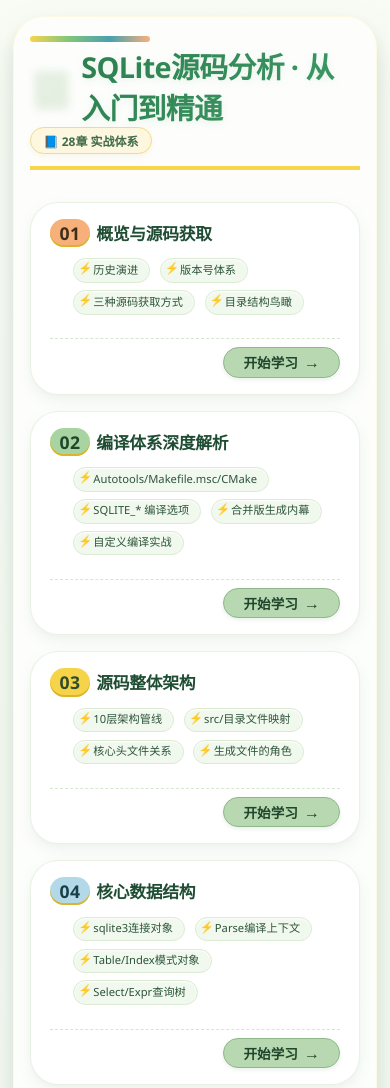
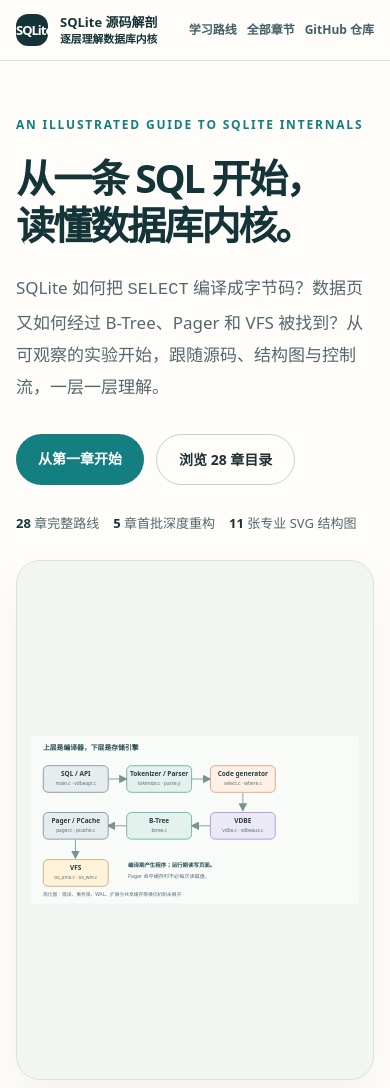
Before and after one commit to 1998x-stack/sqlite-source-analysis-tutorial, a plain HTML site: page index.html in a window 390 px wide. Shown: the top 1088 px of the page. Drawn offline with Linux system fonts and the light colour scheme; files that its build step writes are made by us from their sources.

Commit message:
feat: redesign GitHub Pages landing with study paths and accessible chapter search

```diff
--- a/index.html
+++ b/index.html
@@ -1,370 +1,43 @@
-<!DOCTYPE html>
-<html lang="zh-CN">
-<head>
-    <meta charset="UTF-8">
-    <meta name="viewport" content="width=device-width, initial-scale=1.0, maximum-scale=1.5, user-scalable=yes">
-    <title>课程目录</title>
-    <link rel="stylesheet" href="theme.css">
-    <style>
-        * { margin: 0; padding: 0; box-sizing: border-box; }
-
-        body {
-            background: linear-gradient(145deg, #f9fcf5 0%, #e8f3e8 100%);
-            font-family: 'Segoe UI', 'PingFang SC', Roboto, 'Helvetica Neue', system-ui, -apple-system, sans-serif;
-            padding: 2rem 1.5rem 1rem;
-            min-height: 100vh;
-            display: flex;
-            flex-direction: column;
-            align-items: center;
-        }
-
-        .container {
-            display: block;
-            max-width: 1400px;
-            width: 100%;
-            background: rgba(255, 255, 255, 0.70);
-            backdrop-filter: blur(2px);
-            border-radius: 48px 48px 32px 32px;
-            padding: 2rem 2rem 1.5rem;
-            box-shadow: 0 20px 40px rgba(90, 140, 100, 0.15), 0 8px 20px rgba(0, 30, 20, 0.08);
-            border: 1px solid rgba(255, 245, 200, 0.5);
-        }
-
-        .header {
-            display: flex;
-            flex-wrap: wrap;
-            align-items: baseline;
-            justify-content: space-between;
-            margin-bottom: 2rem;
-            border-bottom: 4px solid #f7d44a;
-            padding-bottom: 0.75rem;
-        }
-
-        .header h1 {
-            font-size: 2.4rem;
-            font-weight: 700;
-            letter-spacing: -0.02em;
-            background: linear-gradient(135deg, #2b7a4b, #3f9e6b);
-            -webkit-background-clip: text;
-            background-clip: text;
-            color: transparent;
-            text-shadow: 0 2px 8px rgba(60, 140, 80, 0.12);
-            display: inline-flex;
-            align-items: center;
-            gap: 0.5rem;
-        }
-
-        .header h1 .emoji {
-            font-size: 2.2rem;
-            filter: drop-shadow(0 2px 4px rgba(255, 200, 50, 0.3));
-        }
-
-        .header .sub {
-            font-size: 1rem;
-            background: #fef7e0;
-            padding: 0.3rem 1.2rem;
-            border-radius: 40px;
-            color: #3f6b4a;
-            font-weight: 600;
-            border: 1px solid #f3d98a;
-            box-shadow: 0 2px 6px rgba(200, 160, 50, 0.1);
-            white-space: nowrap;
-        }
-
-        .course-grid {
-            display: grid;
-            grid-template-columns: repeat(auto-fill, minmax(300px, 1fr));
-            gap: 1.2rem;
-            margin: 1.8rem 0 1.2rem;
-        }
-
-        .card {
-            background: #ffffff;
-            border-radius: 28px;
-            padding: 1rem 1.2rem 1rem 1.2rem;
-            box-shadow: 0 6px 14px rgba(70, 120, 80, 0.08), 0 2px 6px rgba(0, 0, 0, 0.02);
-            transition: all 0.2s ease;
-            border: 1px solid rgba(210, 230, 200, 0.5);
-            display: flex;
-            flex-direction: column;
-            position: relative;
-            backdrop-filter: blur(2px);
-        }
-
-        .card:hover {
-            transform: translateY(-4px);
-            box-shadow: 0 14px 24px rgba(70, 140, 90, 0.15), 0 4px 12px rgba(40, 100, 60, 0.05);
-            border-color: #b8d9b0;
-            background: #fefefc;
-        }
-
-        .card-header {
-            display: flex;
-            align-items: baseline;
-            gap: 0.4rem;
-            margin-bottom: 0.4rem;
-            flex-wrap: wrap;
-        }
-
-        .chapter-num {
-            font-size: 1.1rem;
-            font-weight: 700;
-            background: #f5d142;
-            color: #2a5a3a;
-            padding: 0 0.6rem;
-            border-radius: 40px;
-            line-height: 1.6;
-            display: inline-block;
-            box-shadow: inset 0 -2px 0 #dbb42c;
-            letter-spacing: 0.3px;
-            min-width: 2.2rem;
-            text-align: center;
-        }
-
-        .card-title {
-            font-size: 1.2rem;
-            font-weight: 650;
-            color: #1f4d33;
-            letter-spacing: -0.3px;
-            line-height: 1.3;
-            flex: 1;
-        }
-
-        .topic-list {
-            list-style: none;
-            margin-top: 0.3rem;
-            padding-left: 0.2rem;
-            display: flex;
-            flex-wrap: wrap;
-            gap: 0.2rem 0.6rem;
-        }
-
-        .topic-list li {
-            font-size: 0.8rem;
-            color: #2d543a;
-            background: #f1f9ee;
-            padding: 0.1rem 0.7rem 0.2rem 1.2rem;
-            border-radius: 30px;
-            line-height: 1.6;
-            position: relative;
-            border: 1px solid #dcebd4;
-            box-shadow: inset 0 1px 2px white;
-        }
-
-        .topic-list li::before {
-            content: "⚡";
-            position: absolute;
-            left: 4px;
-            top: 0px;
-            font-size: 0.7rem;
-            color: #e5b13b;
-        }
-
-        .card-footer {
-            margin-top: 0.6rem;
-            display: flex;
-            justify-content: flex-end;
-            border-top: 1px dashed #d4e8d0;
-            padding-top: 0.5rem;
-        }
-
-        .card-footer a {
-            background: #b7d8b0;
-            color: #1f452b;
-            text-decoration: none;
-            font-weight: 600;
-            font-size: 0.85rem;
-            padding: 0.2rem 1.2rem;
-            border-radius: 40px;
-            transition: 0.15s;
-            border: 1px solid #8fb88a;
-            box-shadow: 0 2px 4px rgba(60, 120, 60, 0.1);
-            display: inline-flex;
-            align-items: center;
-            gap: 6px;
-        }
-
-        .card-footer a::after {
-            content: "→";
-            font-size: 1rem;
-            transition: transform 0.1s;
-        }
-
-        .card-footer a:hover {
-            background: #f7d44a;
-            border-color: #dbb42c;
-            color: #1f3d28;
-            box-shadow: 0 4px 8px rgba(200, 160, 40, 0.2);
-            transform: scale(1.02);
-        }
-
-        .card-footer a:active {
-            transform: scale(0.96);
-        }
-
-        .footer {
-            margin-top: 2.5rem;
-            text-align: center;
-            font-size: 1rem;
-            color: #3b6b47;
-            background: #f2fcee;
-            padding: 0.8rem 2rem;
-            border-radius: 60px;
-            display: inline-block;
-            border: 1px solid #c6dfbe;
-            box-shadow: 0 2px 8px rgba(80, 130, 70, 0.08);
-            font-weight: 500;
-            letter-spacing: 0.3px;
-            backdrop-filter: blur(2px);
-        }
-
-        .footer span {
-            background: #f9eec1;
-            padding: 0.1rem 0.8rem;
-            border-radius: 30px;
-            margin: 0 4px;
-        }
-
-        @media (max-width: 640px) {
-            body { padding: 1rem 0.8rem; }
-            .container { padding: 1.2rem 1rem; border-radius: 32px; }
-            .header h1 { font-size: 1.8rem; }
-            .header .sub { font-size: 0.75rem; padding: 0.2rem 0.8rem; }
-            .course-grid { grid-template-columns: 1fr; gap: 1rem; }
-            .card-title { font-size: 1.05rem; }
-            .topic-list li { font-size: 0.7rem; }
-        }
-
-        @media (min-width: 768px) and (max-width: 1024px) {
-            .course-grid { grid-template-columns: repeat(2, 1fr); }
-        }
-
-        .container::before {
-            content: "";
-            display: block;
-            height: 6px;
-            width: 120px;
-            background: linear-gradient(90deg, #f7d44a, #7fc47c, #4aa0b0, #f7b07a);
-            border-radius: 10px;
-            margin-bottom: 0.2rem;
-        }
-
-        .card:nth-child(6n+1) .chapter-num { background: #f7b07a; color: #3d2e1a; }
-        .card:nth-child(6n+2) .chapter-num { background: #a7d4a0; color: #1f452b; }
-        .card:nth-child(6n+3) .chapter-num { background: #f5d44a; color: #2f4d2a; }
-        .card:nth-child(6n+4) .chapter-num { background: #b3d9e8; color: #1a3f4a; }
-        .card:nth-child(6n+5) .chapter-num { background: #f7c6c6; color: #5a2e2e; }
-        .card:nth-child(6n) .chapter-num { background: #c4b3e0; color: #2f2a4a; }
-
-        .state-msg {
-            text-align: center;
-            padding: 3rem;
-            color: #5f7f66;
-            font-size: 1.1rem;
-        }
-        .state-msg.error {
-            color: #b91c1c;
-            background: #fef2f2;
-            border-radius: 20px;
-            margin: 1rem 0;
-        }
-    </style>
-</head>
-<body>
-<div class="container">
-    <div class="header">
-        <h1><span class="emoji"></span><span class="title-text"></span></h1>
-        <div class="sub"></div>
-    </div>
-
-    <div id="cardContainer" class="course-grid"></div>
-
-    <div style="text-align:center;">
-        <div class="footer"></div>
-    </div>
-</div>
-
-<script>
-    (function() {
-        var container = document.getElementById('cardContainer');
-        var emojiEl = document.querySelector('.header .emoji');
-        var titleEl = document.querySelector('.header .title-text');
-        var subEl = document.querySelector('.header .sub');
-        var footerEl = document.querySelector('.footer');
-
-        function showError(msg) {
-            container.innerHTML = '<div class="state-msg error">' + msg + '</div>';
-        }
-
-        fetch('courses.json')
-            .then(function(res) {
-                if (!res.ok) throw new Error('HTTP ' + res.status);
-                return res.json();
-            })
-            .then(function(data) {
-                document.title = data.title + ' · 课程目录';
-                emojiEl.textContent = data.emoji;
-                titleEl.textContent = data.title;
-                subEl.textContent = data.subtitle;
-                footerEl.innerHTML = '<span>' + data.chapterCount + '章</span> 实战体系 · 从入门到精通';
-
-                if (!data.chapters || data.chapters.length === 0) {
-                    showError('暂无课程数据');
-                    return;
-                }
-
-                container.innerHTML = '';
-                data.chapters.forEach(function(course) {
-                    var card = document.createElement('div');
-                    card.className = 'card';
-
-                    var headerDiv = document.createElement('div');
-                    headerDiv.className = 'card-header';
-
-                    var numSpan = document.createElement('span');
-                    numSpan.className = 'chapter-num';
-                    numSpan.textContent = course.num;
-
-                    var titleSpan = document.createElement('span');
-                    titleSpan.className = 'card-title';
-                    titleSpan.textContent = course.title;
-
-                    headerDiv.appendChild(numSpan);
-                    headerDiv.appendChild(titleSpan);
-                    card.appendChild(headerDiv);
-
-                    if (course.topics && course.topics.length > 0) {
-                        var topicUl = document.createElement('ul');
-                        topicUl.className = 'topic-list';
-                        course.topics.forEach(function(topic) {
-                            var li = document.createElement('li');
-                            li.textContent = topic;
-                            topicUl.appendChild(li);
-                        });
-                        card.appendChild(topicUl);
-                    }
-
-                    var footerDiv = document.createElement('div');
-                    footerDiv.className = 'card-footer';
-                    var link = document.createElement('a');
-                    link.href = course.file;
-                    link.textContent = '开始学习 ';
-                    footerDiv.appendChild(link);
-                    card.appendChild(footerDiv);
-
-                    container.appendChild(card);
-                });
-            })
-            .catch(function(err) {
-                showError('课程数据加载失败: ' + err.message + '。请刷新页面重试。');
-            });
-    })();
-</script>
-
-<noscript>
-    <div style="background:#fcf0d9; padding:1rem; border-radius:20px; text-align:center; color:#92400e;">
-        请启用 JavaScript 以浏览课程目录。
-    </div>
-</noscript>
-</body>
-</html>
+<!doctype html><html lang="zh-CN"><head><meta charset="utf-8"><meta name="viewport" content="width=device-width,initial-scale=1"><meta name="description" content="28 章 SQLite 源码分析教程。从 sqlite3_prepare_v2 到 VDBE、B-Tree、Pager 与 WAL，使用原创架构图、源码定位与可复现实验逐层学习数据库内核。"><meta name="theme-color" content="#153438"><title>SQLite 源码解剖 · 28 章数据库内核学习路线</title><link rel="stylesheet" href="assets/css/site.css"></head><body>
+<a class="skip" href="#main">跳转至正文</a>
+<header class="sitebar"><div class="shell nav-inner"><a class="brand" href="index.html"><span class="brand-icon">SQLite</span><span>SQLite 源码解剖<br><small>逐层理解数据库内核</small></span></a><nav class="navlinks" aria-label="站点导航"><a href="#route">学习路线</a><a href="#chapters">全部章节</a><a href="https://github.com/1998x-stack/sqlite-source-analysis-tutorial">GitHub 仓库</a></nav></div></header>
+<main id="main">
+<section class="hero"><div class="shell hero-grid"><div><span class="eyebrow">An illustrated guide to SQLite internals</span><h1>从一条 SQL 开始，<br>读懂数据库内核。</h1><p>SQLite 如何把 <code>SELECT</code> 编译成字节码？数据页又如何经过 B-Tree、Pager 和 VFS 被找到？从可观察的实验开始，跟随源码、结构图与控制流，一层一层理解。</p><div class="actions"><a class="btn" href="chapters/01.html">从第一章开始</a><a class="btn secondary" href="#chapters">浏览 28 章目录</a></div><div class="statline"><span><strong>28</strong> 章完整路线</span><span><strong>5</strong> 章首批深度重构</span><span><strong>11</strong> 张专业 SVG 结构图</span></div></div><div class="hero-art"><img src="assets/svg/03-layers.svg" alt="SQL 编译器、虚拟机、B-Tree、Pager 与 VFS 的分层源码地图" width="960" height="490"></div></div></section>
+<section class="band" id="route"><div class="shell"><div class="eyebrow">Reading route</div><h2>不是照着文件名从上到下读，而是沿因果关系探索</h2><p class="band-lead">先观察现象，随后理解生成程序的中间表示，再把每个指令接到数据结构、页缓存、事务与操作系统接口。每一篇力求独立可读；相关前置知识在文中补足。</p><div class="concept-grid">
+<div class="concept"><span class="kicker">01–07 · 基础入口</span><b>构建可追踪的源码坐标</b><p>从运行一条 SQL 开始，找到准备、执行、对象与内存之间的边界。</p></div>
+<div class="concept"><span class="kicker">08–11 · SQL 编译链</span><b>语法如何变成字节码</b><p>Tokenizer、Lemon、Expr 代码生成与 VDBE 指令执行。</p></div>
+<div class="concept"><span class="kicker">12–17 · 存储和事务</span><b>记录如何安全落到页面</b><p>B-Tree、Pager、VFS、WAL、锁与原子提交。</p></div>
+<div class="concept"><span class="kicker">18–22 · 执行与扩展</span><b>查询规划和可扩展性</b><p>优化器、函数、虚拟表、FTS 与索引设计。</p></div>
+<div class="concept"><span class="kicker">23–28 · 工程化</span><b>从理解到动手定制</b><p>CLI、测试、性能、WASM 与工程实验。</p></div>
+<div class="concept"><span class="kicker">学习习惯</span><b>每个结论都可以追问</b><p>它来自哪份源码、哪个 SQLite 版本？怎样用 SQL/C 实验独立核验？</p></div></div></div></section>
+<section class="band" id="chapters" style="background:#edf2ed;border-block:1px solid #dbe4de"><div class="shell"><div class="index-head"><div><div class="eyebrow">Chapter library</div><h2>全部 28 章</h2><p class="band-lead">01–05 已按独立长文重构；06–28 完整迁移保留，仍可阅读，尚待下一轮事实复审和图解扩展。</p></div><div><label for="filter" style="display:block;font-size:13px;font-weight:700;color:#3f5d60">查找主题或章节</label><input id="filter" class="search" type="search" placeholder="例如 VDBE、Pager、WAL" autocomplete="off" aria-controls="chapter-grid"><p id="match-count" role="status" aria-live="polite" style="font-size:12px;margin:6px 0;color:#53676d">显示 28 / 28 章</p></div></div><div id="chapter-grid" class="chapter-grid"><a class="chapter-card" data-search="01 概览与源码获取 历史演进 版本号体系 三种源码获取方式 目录结构鸟瞰" href="chapters/01.html" aria-label="第 01 章 概览与源码获取，已精修"><span class="cardtop"><span class="number">01</span><span class="pill new">深度重构</span></span><h3>概览与源码获取</h3><p>历史演进 · 版本号体系 · 三种源码获取方式</p></a>
+<a class="chapter-card" data-search="02 编译体系深度解析 autotools/makefile.msc/cmake sqlite_* 编译选项 合并版生成内幕 自定义编译实战" href="chapters/02.html" aria-label="第 02 章 编译体系深度解析，已精修"><span class="cardtop"><span class="number">02</span><span class="pill new">深度重构</span></span><h3>编译体系深度解析</h3><p>Autotools/Makefile.msc/CMake · SQLITE_* 编译选项 · 合并版生成内幕</p></a>
+<a class="chapter-card" data-search="03 源码整体架构 10层架构管线 src/目录文件映射 核心头文件关系 生成文件的角色" href="chapters/03.html" aria-label="第 03 章 源码整体架构，已精修"><span class="cardtop"><span class="number">03</span><span class="pill new">深度重构</span></span><h3>源码整体架构</h3><p>10层架构管线 · src/目录文件映射 · 核心头文件关系</p></a>
+<a class="chapter-card" data-search="04 核心数据结构 sqlite3连接对象 parse编译上下文 table/index模式对象 select/expr查询树" href="chapters/04.html" aria-label="第 04 章 核心数据结构，已精修"><span class="cardtop"><span class="number">04</span><span class="pill new">深度重构</span></span><h3>核心数据结构</h3><p>sqlite3连接对象 · Parse编译上下文 · Table/Index模式对象</p></a>
+<a class="chapter-card" data-search="05 内存管理机制 lookaside allocator page cache分配策略 scratch pool 内存统计与调试" href="chapters/05.html" aria-label="第 05 章 内存管理机制，已精修"><span class="cardtop"><span class="number">05</span><span class="pill new">深度重构</span></span><h3>内存管理机制</h3><p>Lookaside allocator · Page cache分配策略 · Scratch pool</p></a>
+<a class="chapter-card" data-search="06 错误处理与断言 错误码体系 rc传播链 assert使用哲学 日志与诊断" href="chapters/06.html" aria-label="第 06 章 错误处理与断言，原版待复核"><span class="cardtop"><span class="number">06</span><span class="pill ">原版保留</span></span><h3>错误处理与断言</h3><p>错误码体系 · rc传播链 · assert使用哲学</p></a>
+<a class="chapter-card" data-search="07 调试基础设施 sqlite_debug模式 ast可视化打印 vdbe跟踪 gdb调试技巧" href="chapters/07.html" aria-label="第 07 章 调试基础设施，原版待复核"><span class="cardtop"><span class="number">07</span><span class="pill ">原版保留</span></span><h3>调试基础设施</h3><p>SQLITE_DEBUG模式 · AST可视化打印 · VDBE跟踪</p></a>
+<a class="chapter-card" data-search="08 词法分析器 tokenize.c概览 关键词完美哈希 token类型系统 词法错误恢复" href="chapters/08.html" aria-label="第 08 章 词法分析器，原版待复核"><span class="cardtop"><span class="number">08</span><span class="pill ">原版保留</span></span><h3>词法分析器</h3><p>tokenize.c概览 · 关键词完美哈希 · Token类型系统</p></a>
+<a class="chapter-card" data-search="09 lemon解析器与语法 lalr(1)解析器 parse.y文件结构 shift/reduce过程 parse上下文" href="chapters/09.html" aria-label="第 09 章 Lemon解析器与语法，原版待复核"><span class="cardtop"><span class="number">09</span><span class="pill ">原版保留</span></span><h3>Lemon解析器与语法</h3><p>LALR(1)解析器 · parse.y文件结构 · Shift/Reduce过程</p></a>
+<a class="chapter-card" data-search="10 表达式编译 expr树构建 递归代码生成 类型推导与affinity in/case/cast编译" href="chapters/10.html" aria-label="第 10 章 表达式编译，原版待复核"><span class="cardtop"><span class="number">10</span><span class="pill ">原版保留</span></span><h3>表达式编译</h3><p>Expr树构建 · 递归代码生成 · 类型推导与Affinity</p></a>
+<a class="chapter-card" data-search="11 vdbe虚拟机 虚拟机设计哲学 主执行循环 寄存器模型 191个opcode详解" href="chapters/11.html" aria-label="第 11 章 VDBE虚拟机，原版待复核"><span class="cardtop"><span class="number">11</span><span class="pill ">原版保留</span></span><h3>VDBE虚拟机</h3><p>虚拟机设计哲学 · 主执行循环 · 寄存器模型</p></a>
+<a class="chapter-card" data-search="12 b-tree存储引擎 b+tree与b-tree 数据库文件格式 页面内部布局 分裂与合并算法" href="chapters/12.html" aria-label="第 12 章 B-Tree存储引擎，原版待复核"><span class="cardtop"><span class="number">12</span><span class="pill ">原版保留</span></span><h3>B-Tree存储引擎</h3><p>B+Tree与B-Tree · 数据库文件格式 · 页面内部布局</p></a>
+<a class="chapter-card" data-search="13 pager与页缓存 pager状态机 pcache lru缓存 脏页管理与回刷 i/o聚合与延迟写" href="chapters/13.html" aria-label="第 13 章 Pager与页缓存，原版待复核"><span class="cardtop"><span class="number">13</span><span class="pill ">原版保留</span></span><h3>Pager与页缓存</h3><p>Pager状态机 · PCache LRU缓存 · 脏页管理与回刷</p></a>
+<a class="chapter-card" data-search="14 vfs抽象层 可插拔vfs设计 sqlite3_io_methods unix/windows实现 自定义vfs实战" href="chapters/14.html" aria-label="第 14 章 VFS抽象层，原版待复核"><span class="cardtop"><span class="number">14</span><span class="pill ">原版保留</span></span><h3>VFS抽象层</h3><p>可插拔VFS设计 · sqlite3_io_methods · Unix/Windows实现</p></a>
+<a class="chapter-card" data-search="15 原子提交与事务 acid实现 rollback journal格式 事务类型选择 崩溃恢复流程" href="chapters/15.html" aria-label="第 15 章 原子提交与事务，原版待复核"><span class="cardtop"><span class="number">15</span><span class="pill ">原版保留</span></span><h3>原子提交与事务</h3><p>ACID实现 · Rollback journal格式 · 事务类型选择</p></a>
+<a class="chapter-card" data-search="16 wal模式深度解析 wal文件格式 checkpoint算法 读写并发模型 3.51.3 wal bug修复" href="chapters/16.html" aria-label="第 16 章 WAL模式深度解析，原版待复核"><span class="cardtop"><span class="number">16</span><span class="pill ">原版保留</span></span><h3>WAL模式深度解析</h3><p>WAL文件格式 · Checkpoint算法 · 读写并发模型</p></a>
+<a class="chapter-card" data-search="17 锁机制与并发 五级文件锁 posix锁实现 windows srwl新锁 死锁预防策略" href="chapters/17.html" aria-label="第 17 章 锁机制与并发，原版待复核"><span class="cardtop"><span class="number">17</span><span class="pill ">原版保留</span></span><h3>锁机制与并发</h3><p>五级文件锁 · POSIX锁实现 · Windows SRWL新锁</p></a>
+<a class="chapter-card" data-search="18 查询规划器 whereloop构建 cost估算模型 连接顺序优化 3.53星型join改进" href="chapters/18.html" aria-label="第 18 章 查询规划器，原版待复核"><span class="cardtop"><span class="number">18</span><span class="pill ">原版保留</span></span><h3>查询规划器</h3><p>WhereLoop构建 · Cost估算模型 · 连接顺序优化</p></a>
+<a class="chapter-card" data-search="19 内置函数实现 函数注册机制 标量与聚合函数 window函数框架 日期时间函数" href="chapters/19.html" aria-label="第 19 章 内置函数实现，原版待复核"><span class="cardtop"><span class="number">19</span><span class="pill ">原版保留</span></span><h3>内置函数实现</h3><p>函数注册机制 · 标量与聚合函数 · Window函数框架</p></a>
+<a class="chapter-card" data-search="20 虚拟表与扩展 sqlite3_module接口 虚拟表生命周期 carray扩展示例 实现kv存储虚拟表" href="chapters/20.html" aria-label="第 20 章 虚拟表与扩展，原版待复核"><span class="cardtop"><span class="number">20</span><span class="pill ">原版保留</span></span><h3>虚拟表与扩展</h3><p>sqlite3_module接口 · 虚拟表生命周期 · carray扩展示例</p></a>
+<a class="chapter-card" data-search="21 fts全文搜索 fts3/4/5演进 倒排索引结构 分词器实现 fts5 ranking" href="chapters/21.html" aria-label="第 21 章 FTS全文搜索，原版待复核"><span class="cardtop"><span class="number">21</span><span class="pill ">原版保留</span></span><h3>FTS全文搜索</h3><p>FTS3/4/5演进 · 倒排索引结构 · 分词器实现</p></a>
+<a class="chapter-card" data-search="22 表达式索引与自修复 表达式索引原理 索引到期原因 3.53自修复机制 reindex expressions" href="chapters/22.html" aria-label="第 22 章 表达式索引与自修复，原版待复核"><span class="cardtop"><span class="number">22</span><span class="pill ">原版保留</span></span><h3>表达式索引与自修复</h3><p>表达式索引原理 · 索引到期原因 · 3.53自修复机制</p></a>
+<a class="chapter-card" data-search="23 cli shell源码 shell.c.in架构 点命令分发表 qrf格式化库 自定义点命令" href="chapters/23.html" aria-label="第 23 章 CLI shell源码，原版待复核"><span class="cardtop"><span class="number">23</span><span class="pill ">原版保留</span></span><h3>CLI shell源码</h3><p>shell.c.in架构 · 点命令分发表 · QRF格式化库</p></a>
+<a class="chapter-card" data-search="24 测试框架 100%分支覆盖 th3测试套件 tcl测试脚本 fuzz测试" href="chapters/24.html" aria-label="第 24 章 测试框架，原版待复核"><span class="cardtop"><span class="number">24</span><span class="pill ">原版保留</span></span><h3>测试框架</h3><p>100%分支覆盖 · TH3测试套件 · TCL测试脚本</p></a>
+<a class="chapter-card" data-search="25 性能分析与优化 explain解读 pragma调优 编译时剪裁 批处理优化实战" href="chapters/25.html" aria-label="第 25 章 性能分析与优化，原版待复核"><span class="cardtop"><span class="number">25</span><span class="pill ">原版保留</span></span><h3>性能分析与优化</h3><p>EXPLAIN解读 · PRAGMA调优 · 编译时剪裁</p></a>
+<a class="chapter-card" data-search="26 sqlite wasm与js绑定 wasm编译流程 opfs/opfs-wl vfs 浏览器端sqlite ext/wasm目录" href="chapters/26.html" aria-label="第 26 章 SQLite WASM与JS绑定，原版待复核"><span class="cardtop"><span class="number">26</span><span class="pill ">原版保留</span></span><h3>SQLite WASM与JS绑定</h3><p>WASM编译流程 · OPFS/opfs-wl VFS · 浏览器端SQLite</p></a>
+<a class="chapter-card" data-search="27 2026新特性源码解读 自修复索引 浮点数17位精度 srwl锁迁移 o_tmpfile支持" href="chapters/27.html" aria-label="第 27 章 2026新特性源码解读，原版待复核"><span class="cardtop"><span class="number">27</span><span class="pill ">原版保留</span></span><h3>2026新特性源码解读</h3><p>自修复索引 · 浮点数17位精度 · SRWL锁迁移</p></a>
+<a class="chapter-card" data-search="28 实战：定制sqlite 功能剪裁 加密vfs实现 extension编写 课程总结" href="chapters/28.html" aria-label="第 28 章 实战：定制SQLite，原版待复核"><span class="cardtop"><span class="number">28</span><span class="pill ">原版保留</span></span><h3>实战：定制SQLite</h3><p>功能剪裁 · 加密VFS实现 · Extension编写</p></a></div><p id="no-results" hidden class="note">未找到匹配章节。请尝试“编译”“页面”“索引”等关键词。</p></div></section>
+<section class="band"><div class="shell"><div class="eyebrow">Reading with evidence</div><h2>事实、示意图和代码示例各有边界</h2><p class="band-lead">当前重构批次尽量链接 SQLite 上游文档，说明哪些图是教学抽象、哪些输出依赖本机版本，避免把一次实验结果推广到所有 SQLite 版本。</p><div class="note"><strong>版本说明：</strong>旧版 06–28 章尚未统一技术复核，部分关于 2026 年新特性、历史锁实现或操作码数量的描述可能有版本依赖；请始终以所用版本源码及 <a href="https://sqlite.org/changes.html">SQLite 官方变更日志</a> 为准。</div><div class="actions"><a class="btn secondary" href="https://sqlite.org/arch.html">SQLite 官方架构文档</a><a class="btn secondary" href="https://sqlite.org/src">SQLite 上游源码（Fossil）</a></div></div></section>
+</main><footer class="foot"><div class="shell foot-inner"><span>SQLite 源码解剖 · 静态页面，开放阅读</span><span><a href="https://github.com/1998x-stack/sqlite-source-analysis-tutorial">源码与贡献</a> · <a href="https://sqlite.org/">SQLite 官方网站</a></span></div></footer>
+<script>(()=>{const input=document.getElementById('filter');const cards=[...document.querySelectorAll('.chapter-card')];const status=document.getElementById('match-count');const empty=document.getElementById('no-results');if(!input)return;input.addEventListener('input',()=>{const q=input.value.trim().toLocaleLowerCase();let n=0;for(const card of cards){const ok=card.dataset.search.includes(q);card.hidden=!ok;if(ok)n++;}status.textContent='显示 '+n+' / '+cards.length+' 章';empty.hidden=n!==0;});})();</script></body></html>
```
